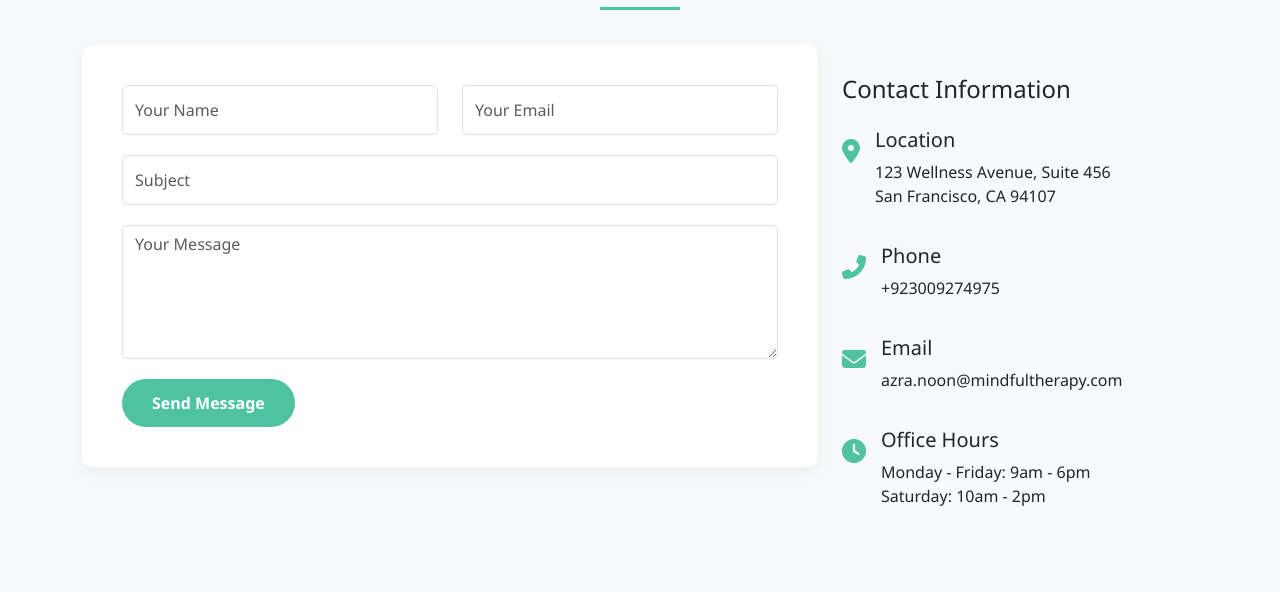
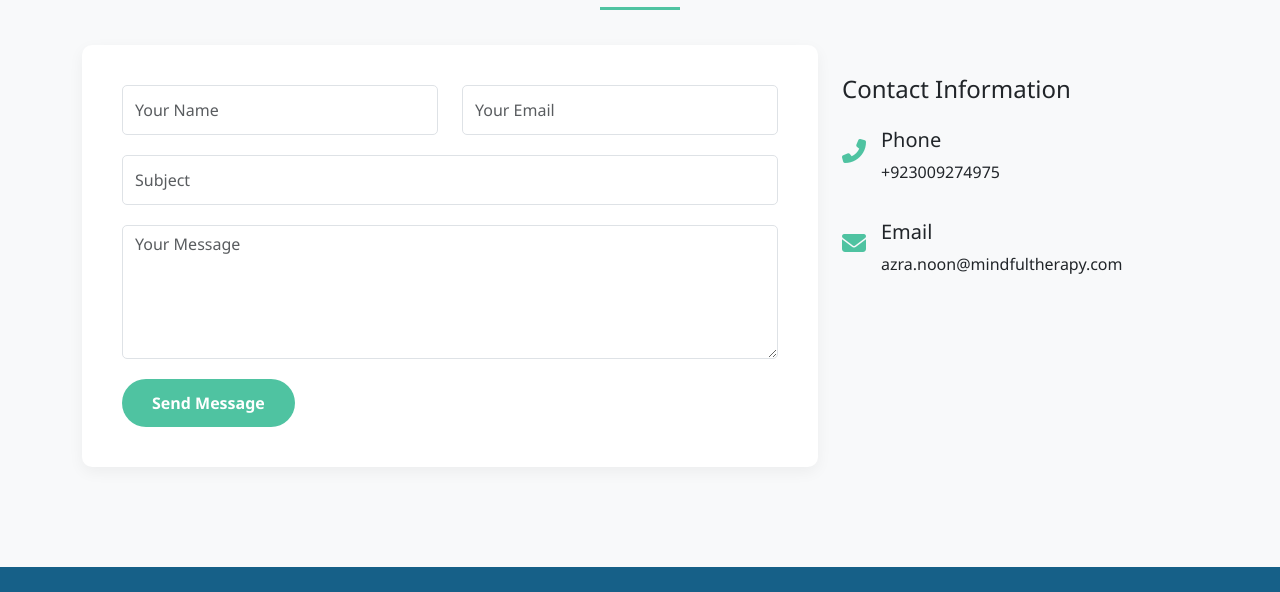
Before and after one commit to AlwaysBlue-dev/demo-site, a plain HTML site: page index.html in a window 1280 px wide. Shown: the part 3107-3699 px from the top of the page. Drawn offline with nearby package versions, Linux system fonts and the light colour scheme.

Commit message:
update contact information

```diff
--- a/index.html
+++ b/index.html
@@ -245,15 +245,7 @@
                 <div class="col-lg-4">
                     <div class="contact-info">
                         <h4 class="mb-4">Contact Information</h4>
-                        <div class="contact-item">
-                            <div class="contact-icon">
-                                <i class="fas fa-map-marker-alt"></i>
-                            </div>
-                            <div>
-                                <h5>Location</h5>
-                                <p>123 Wellness Avenue, Suite 456<br>San Francisco, CA 94107</p>
-                            </div>
-                        </div>
+
                         <div class="contact-item">
                             <div class="contact-icon">
                                 <i class="fas fa-phone-alt"></i>
@@ -272,15 +264,7 @@
                                 <p>azra.noon@mindfultherapy.com</p>
                             </div>
                         </div>
-                        <div class="contact-item">
-                            <div class="contact-icon">
-                                <i class="fas fa-clock"></i>
-                            </div>
-                            <div>
-                                <h5>Office Hours</h5>
-                                <p>Monday - Friday: 9am - 6pm<br>Saturday: 10am - 2pm</p>
-                            </div>
-                        </div>
+
                     </div>
                 </div>
             </div>
```
